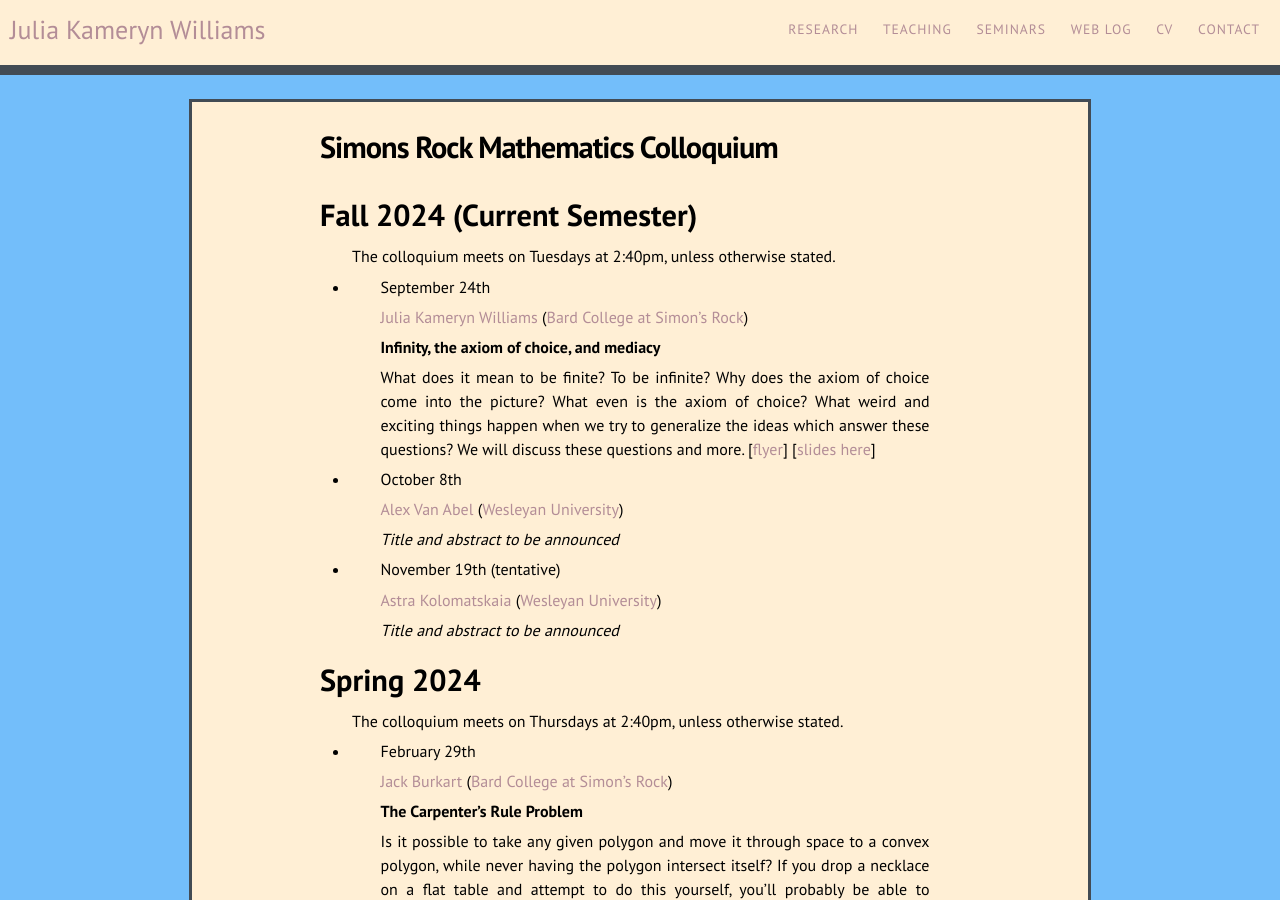
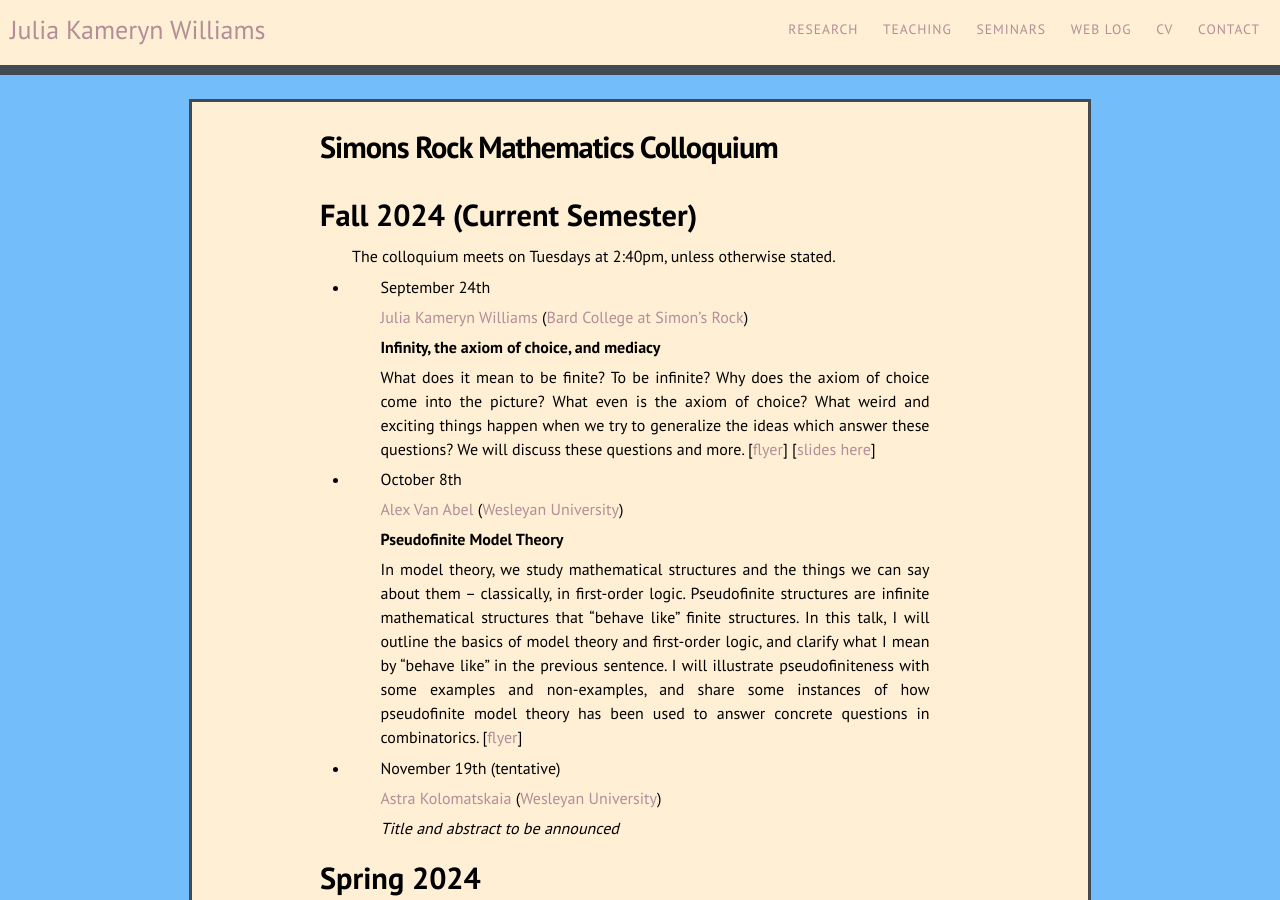
Before and after one commit to kamerynjw/kamerynjw.github.io, a Jekyll site: the page built from seminars/SR-colloquium.md, in a window 1280 px wide and 900 px high. Built offline with Jekyll 4.4.1, drawn with Linux system fonts in a browser that asks for light colours; nearby versions of some CDN libraries; formulas are drawn with MathJax 3.

Commit message:
alex's seminar talk

```diff
--- a/seminars/SR-colloquium.md
+++ b/seminars/SR-colloquium.md
@@ -21,7 +21,10 @@ The colloquium meets on Tuesdays at 2:40pm, unless otherwise stated.
 
   [Alex Van Abel](https://www.wesleyan.edu/academics/faculty/avanabel/profile.html) ([Wesleyan University](https://www.wesleyan.edu/))
 
-  *Title and abstract to be announced*
+  **Pseudofinite Model Theory**
+
+  In model theory, we study mathematical structures and the things we can say about them -- classically, in first-order logic. Pseudofinite structures are infinite mathematical structures that "behave like" finite structures. In this talk, I will outline the basics of model theory and first-order logic, and clarify what I mean by "behave like" in the previous sentence. I will illustrate pseudofiniteness with some examples and non-examples, and share some instances of how pseudofinite model theory has been used to answer concrete questions in combinatorics. [[flyer]({{ page.url }}24-10-alex.pdf)]
+
 
 * November 19th (tentative)
 
```
Also changed, not shown: 1 other file.
